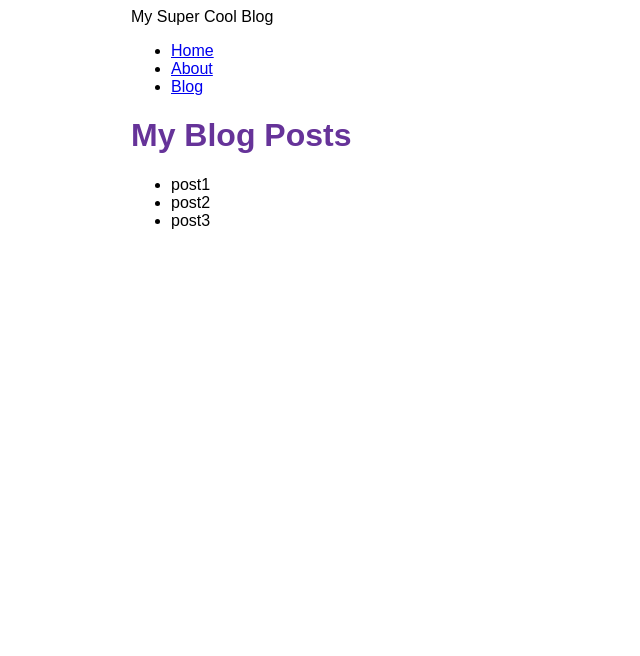
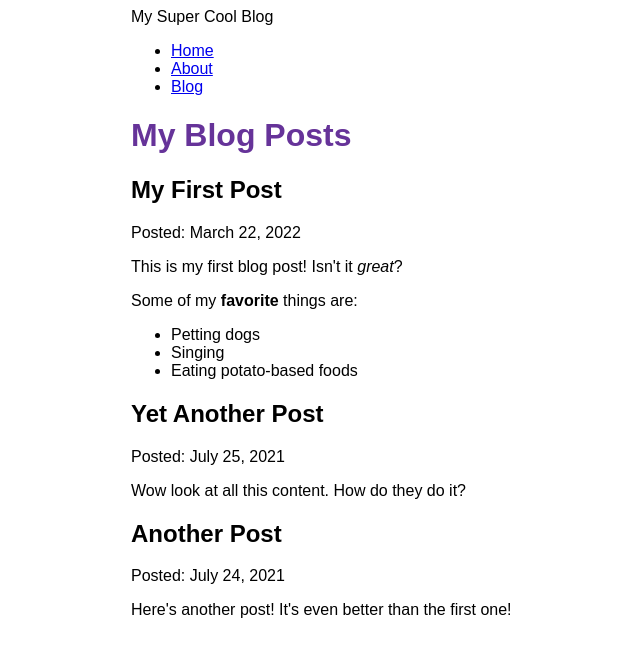
Before and after one commit to alchemistikk/my-gatsby-site, a Gatsby site: page /blog in a window 1280 px wide. Shown: the whole page, without its empty margins (259-899 px from the left). Built offline with nearby package versions, Linux system fonts and the light colour scheme; Gatsby itself is replaced by a stand-in of ours.

Commit message:
Add actual blog post content

```diff
--- a/src/pages/blog.js
+++ b/src/pages/blog.js
@@ -1,28 +1,36 @@
 import * as React from 'react'
 import { graphql } from 'gatsby'
+import { MDXRenderer } from 'gatsby-plugin-mdx'
 import Layout from '../components/layout'
 
 const BlogPage = ({ data }) => {
   return (
     <Layout pageTitle="My Blog Posts">
-      <ul>
       {
-        data.allFile.nodes.map(node => (
-          <li key={node.name}>
-            {node.name}
-          </li>
+        data.allMdx.nodes.map((node) => (
+          <article key={node.id}>
+            <h2>{node.frontmatter.title}</h2>
+            <p>Posted: {node.frontmatter.date}</p>
+            <MDXRenderer>
+              {node.body}
+            </MDXRenderer>
+          </article>
         ))
       }
-      </ul>
     </Layout>
   )
 }
 
 export const query = graphql`
   query {
-    allFile(filter: {sourceInstanceName: {eq: "blog"}}) {
+    allMdx(sort: {fields: frontmatter___date, order: DESC}) {
       nodes {
-        name
+        frontmatter {
+          title
+          date(formatString: "MMMM DD, YYYY")
+        }
+        id
+        body
       }
     }
   }
```
